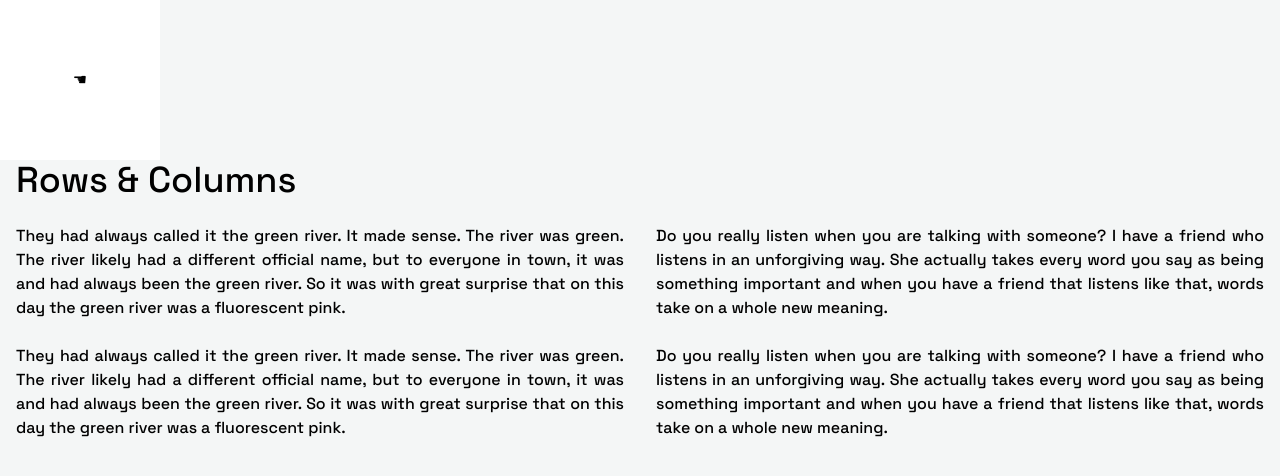
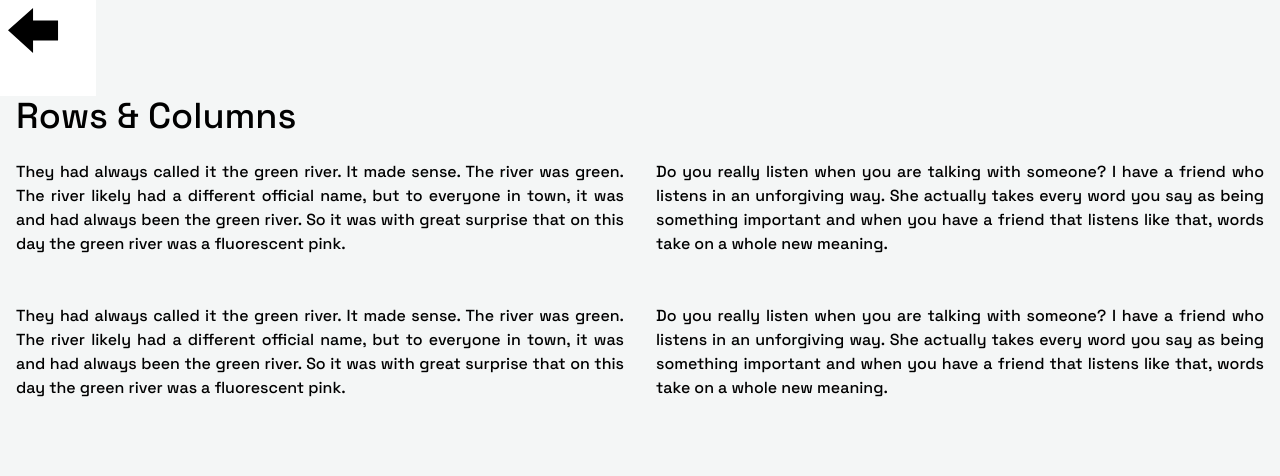
Before and after one commit to dfxe/my-site-updated, a Next.js app in the folder portfolio/: page /blog/post-one in a window 1280 px wide. Shown: the top 476 px of the page. Built offline with nearby package versions, Linux system fonts and the light colour scheme.

Commit message:
Add another back button for blog posts

```diff
--- a/portfolio/components/BackLinkButton/BackLinkButton.tsx
+++ b/portfolio/components/BackLinkButton/BackLinkButton.tsx
@@ -7,9 +7,23 @@ const BackLinkButton = ({ linkToPage }: Props): ReactElement => {
   return (
     <Link href={linkToPage}>
       <button
-        style={{ backgroundColor: "white", width: "10rem", height: "10rem" }}
+        style={{
+          backgroundColor: "white",
+          width: "6rem",
+          height: "6rem",
+          display: "flex",
+          justifyContent: "center",
+          alignItems: "center",
+        }}
       >
-        &#9754;
+        <svg
+          xmlns="http://www.w3.org/2000/svg"
+          width="80"
+          height="80"
+          viewBox="0 0 32 32"
+        >
+          <path d="M10.018 18v-5h10V5h-10V0L0 8.939 10.018 18z" />
+        </svg>
       </button>
     </Link>
   );
--- a/portfolio/pages/blog/post-one/index.tsx
+++ b/portfolio/pages/blog/post-one/index.tsx
@@ -36,6 +36,7 @@ const PostOne = () => {
           </p>
         </div>
         <br></br>
+        <br></br>
         <div
           style={{
             display: "flex",
```
